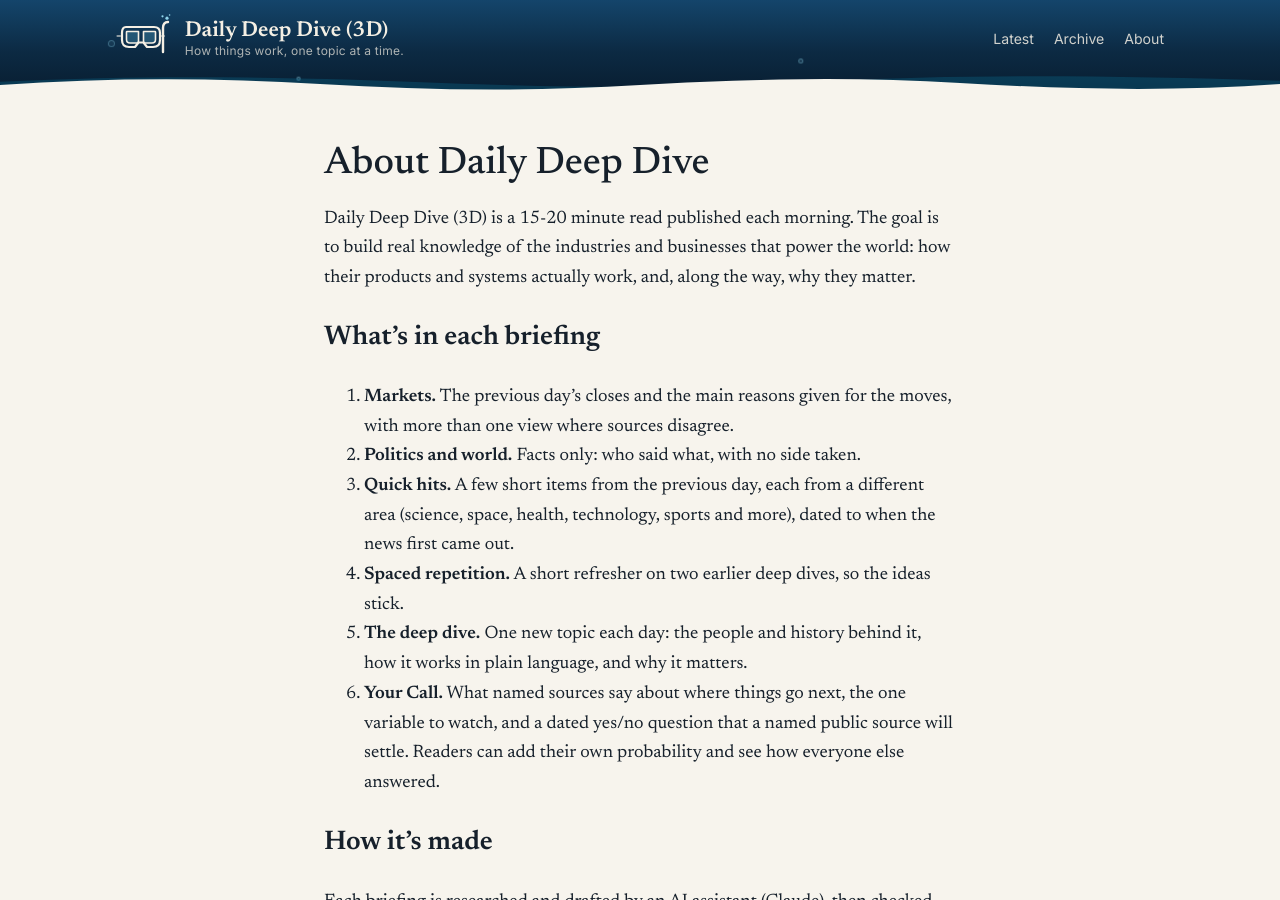
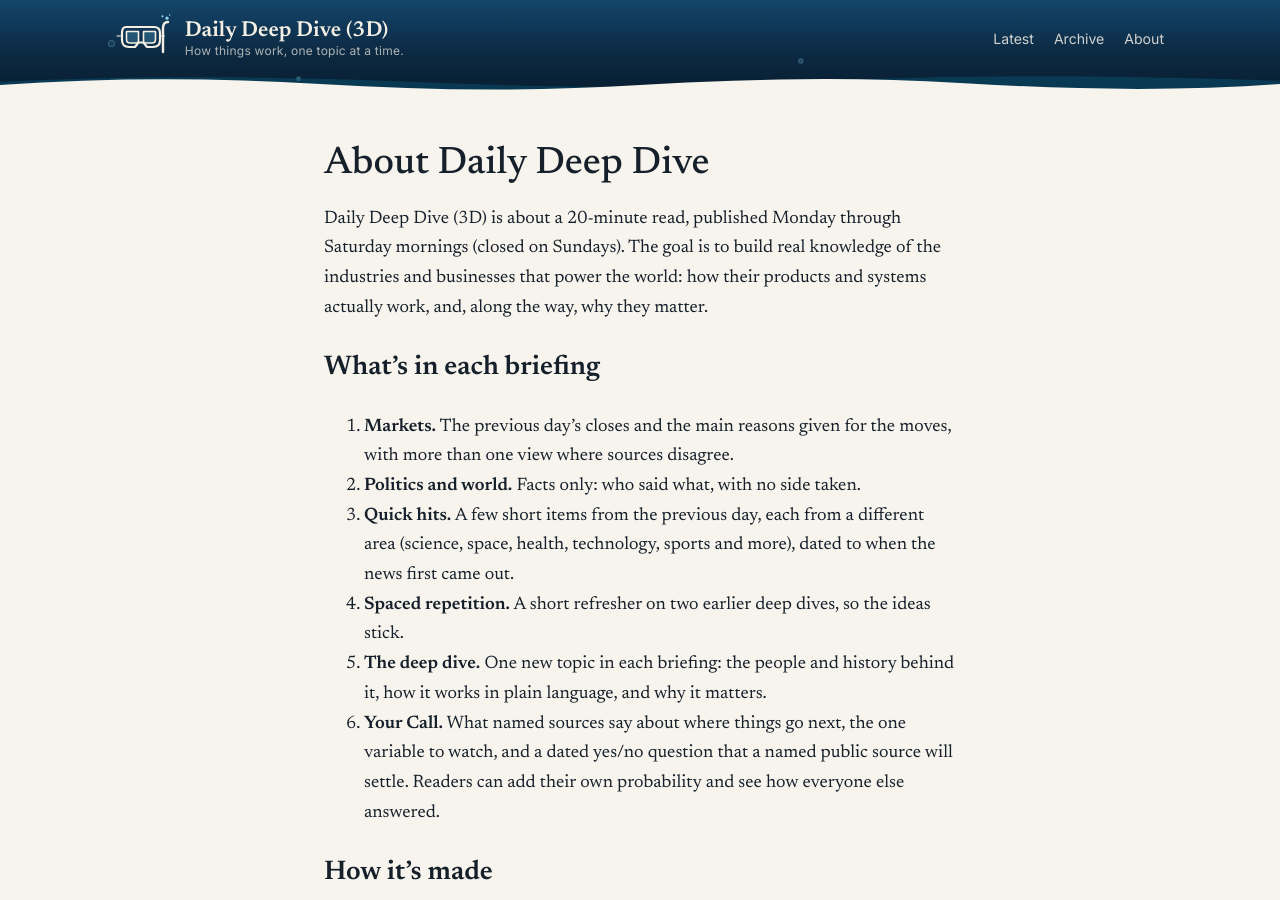
Before and after one commit to dailydeepdive/dailydeepdive.github.io, a Jekyll site: the page built from about.md, in a window 1280 px wide and 900 px high. Built offline with Jekyll 4.4.1, drawn with Linux system fonts in a browser that asks for light colours.

Commit message:
About page and site description: Monday-Saturday schedule, reading time
Co-Authored-By: Claude Opus 5.5 <noreply@anthropic.com>
Claude-Session: https://claude.ai/code/session_01XLPcKjBxkHpy36NM6mhFCg

```diff
--- a/_config.yml
+++ b/_config.yml
@@ -2,9 +2,10 @@ title: "Daily Deep Dive (3D)"
 short_title: 3D
 tagline: How things work, one topic at a time.
 description: >-
-  A daily briefing: a fact-only recap of yesterday's markets and world news,
-  then a deep dive into how something works and why it matters, with every
-  claim sourced.
+  How things work, one topic at a time. Published Monday through Saturday: a
+  fact-only recap of yesterday's markets and world news, quick hits from other
+  fields, then a deep dive into how something works and why it matters, with
+  every claim sourced.
 author: Josh
 lang: en-US
 timezone: America/New_York
--- a/about.md
+++ b/about.md
@@ -7,7 +7,7 @@ permalink: /about/
 
 # About Daily Deep Dive
 
-Daily Deep Dive (3D) is a 15-20 minute read published each morning. The goal is to build real knowledge of the industries and businesses that power the world: how their products and systems actually work, and, along the way, why they matter.
+Daily Deep Dive (3D) is about a 20-minute read, published Monday through Saturday mornings (closed on Sundays). The goal is to build real knowledge of the industries and businesses that power the world: how their products and systems actually work, and, along the way, why they matter.
 
 ## What's in each briefing
 
@@ -15,7 +15,7 @@ Daily Deep Dive (3D) is a 15-20 minute read published each morning. The goal is
 2. **Politics and world.** Facts only: who said what, with no side taken.
 3. **Quick hits.** A few short items from the previous day, each from a different area (science, space, health, technology, sports and more), dated to when the news first came out.
 4. **Spaced repetition.** A short refresher on two earlier deep dives, so the ideas stick.
-5. **The deep dive.** One new topic each day: the people and history behind it, how it works in plain language, and why it matters.
+5. **The deep dive.** One new topic in each briefing: the people and history behind it, how it works in plain language, and why it matters.
 6. **Your Call.** What named sources say about where things go next, the one variable to watch, and a dated yes/no question that a named public source will settle. Readers can add their own probability and see how everyone else answered.
 
 ## How it's made
```
